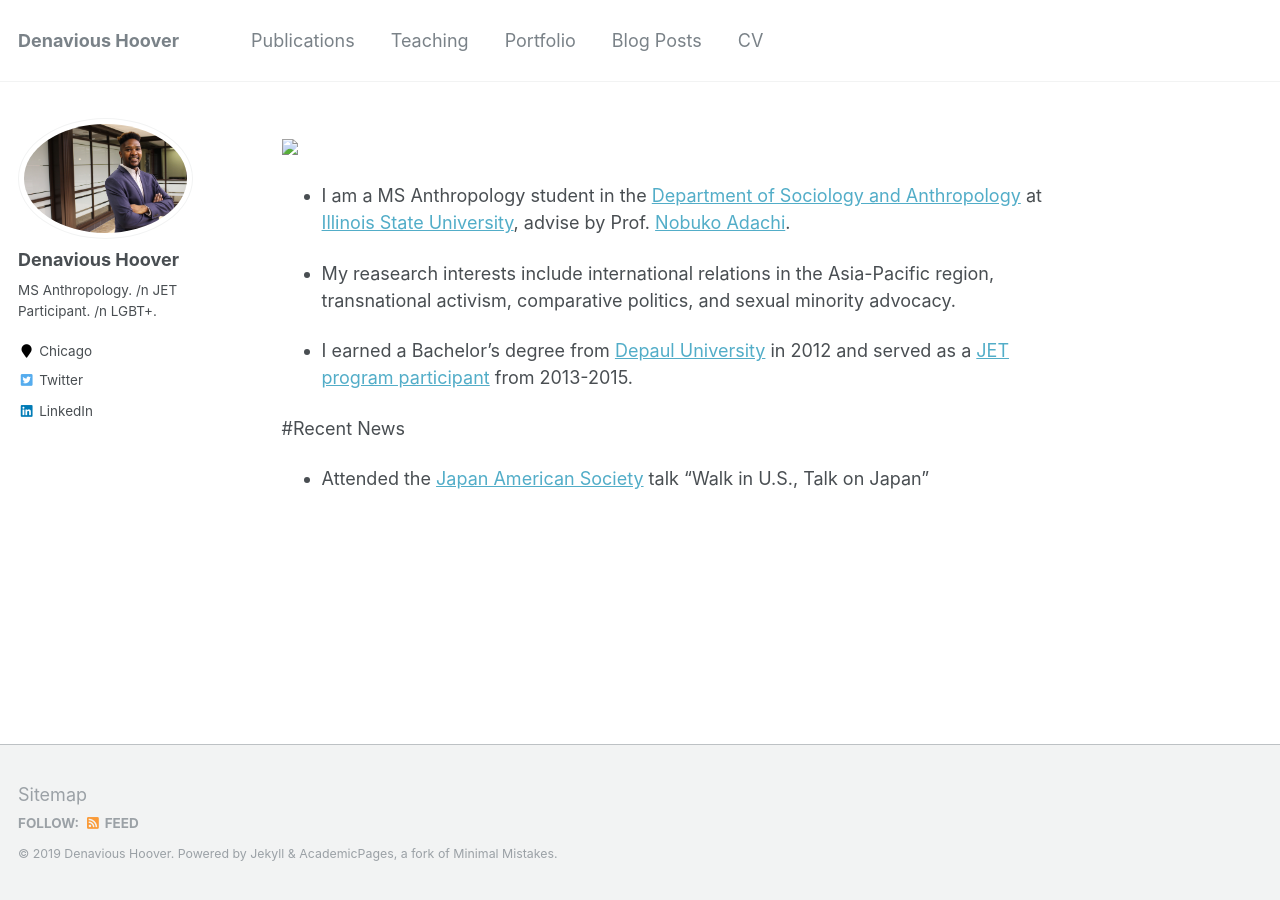
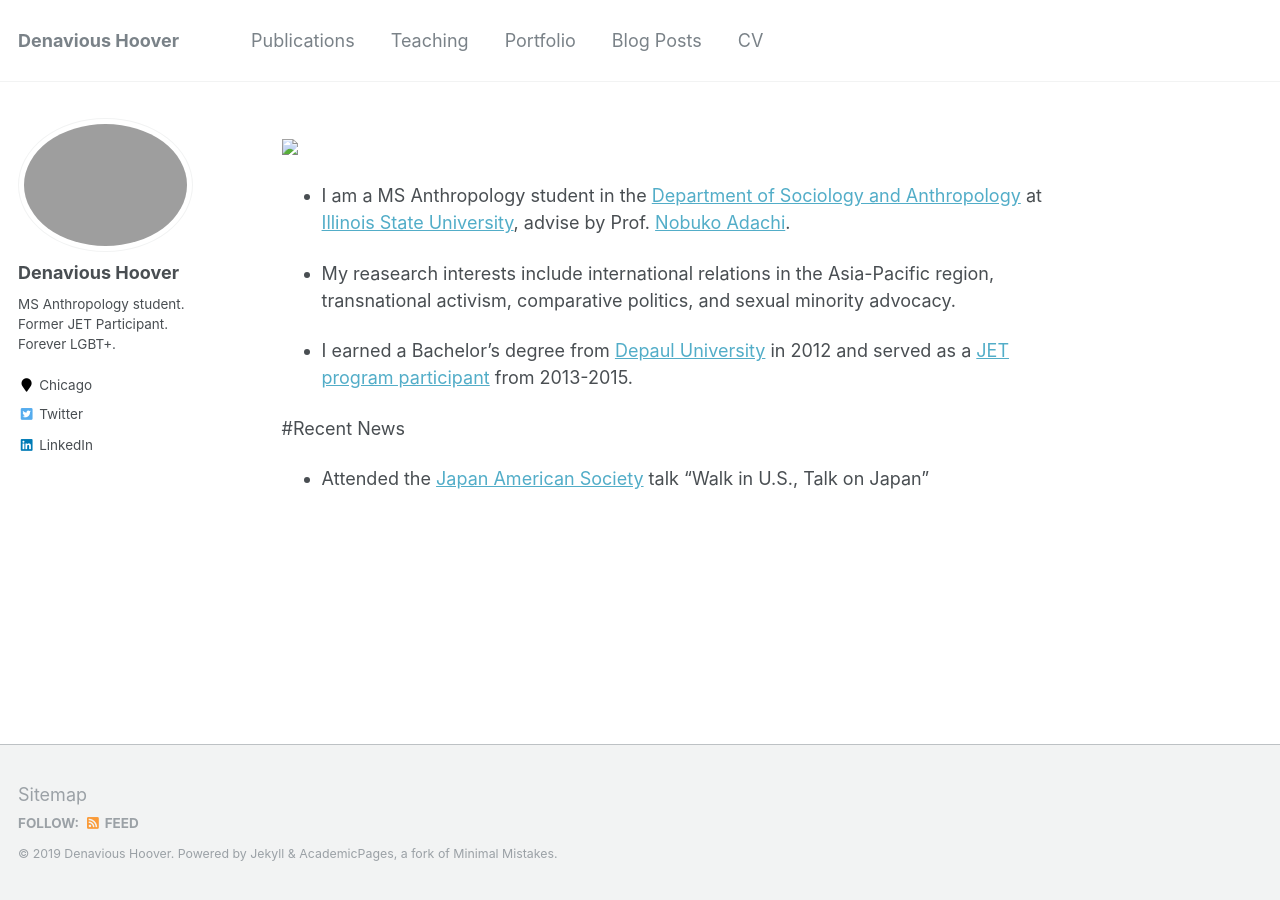
Before and after one commit to denavioushoover/denavioushoover, a Jekyll site: the page built from _pages/about.md, in a window 1280 px wide. Built offline with Jekyll 4.4.1, drawn with Linux system fonts in a browser that asks for light colours.

Commit message:
Update _config.yml

```diff
--- a/_config.yml
+++ b/_config.yml
@@ -79,8 +79,8 @@ analytics:
 # Site Author
 author:
   name             : "Denavious Hoover"
-  avatar           : "denavioushoover.png"
-  bio              : "MS Anthropology. /n JET Participant. /n LGBT+."
+  avatar           :
+  bio              : "MS Anthropology student. Former JET Participant. Forever LGBT+."
   location         : "Chicago"
   employer         :
   pubmed           :
```
